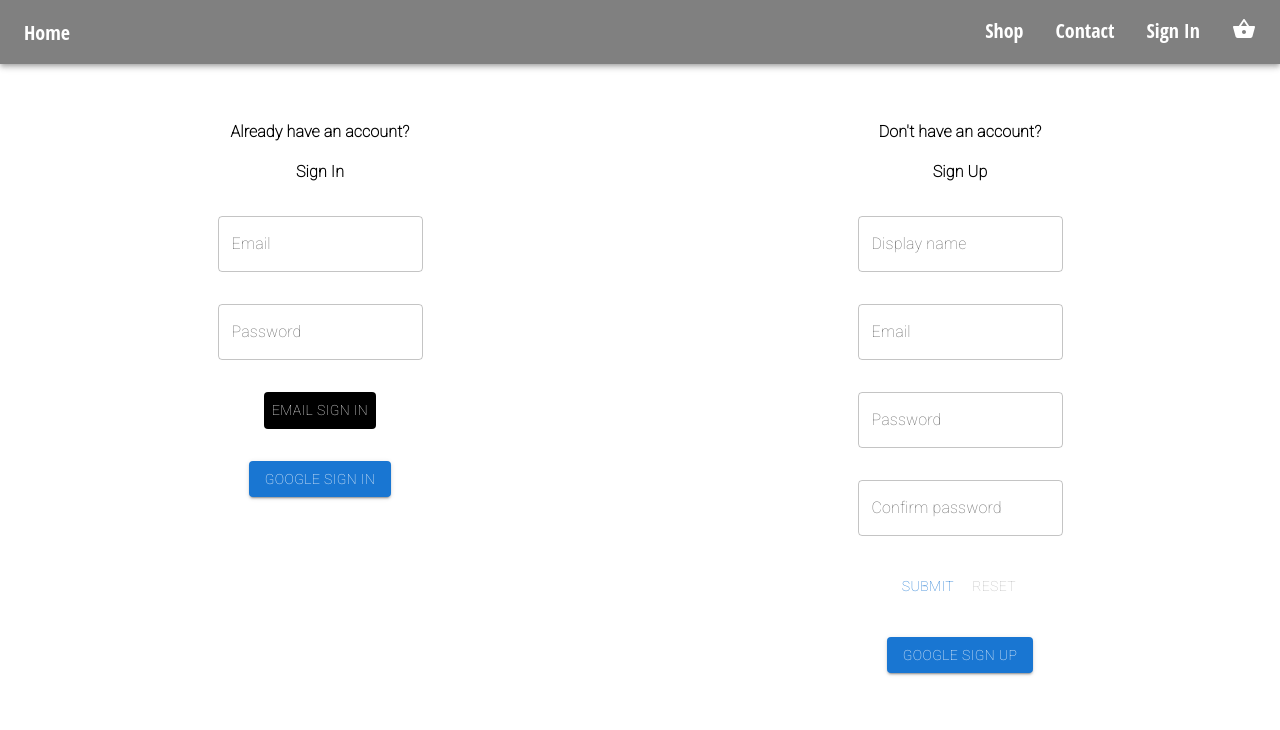
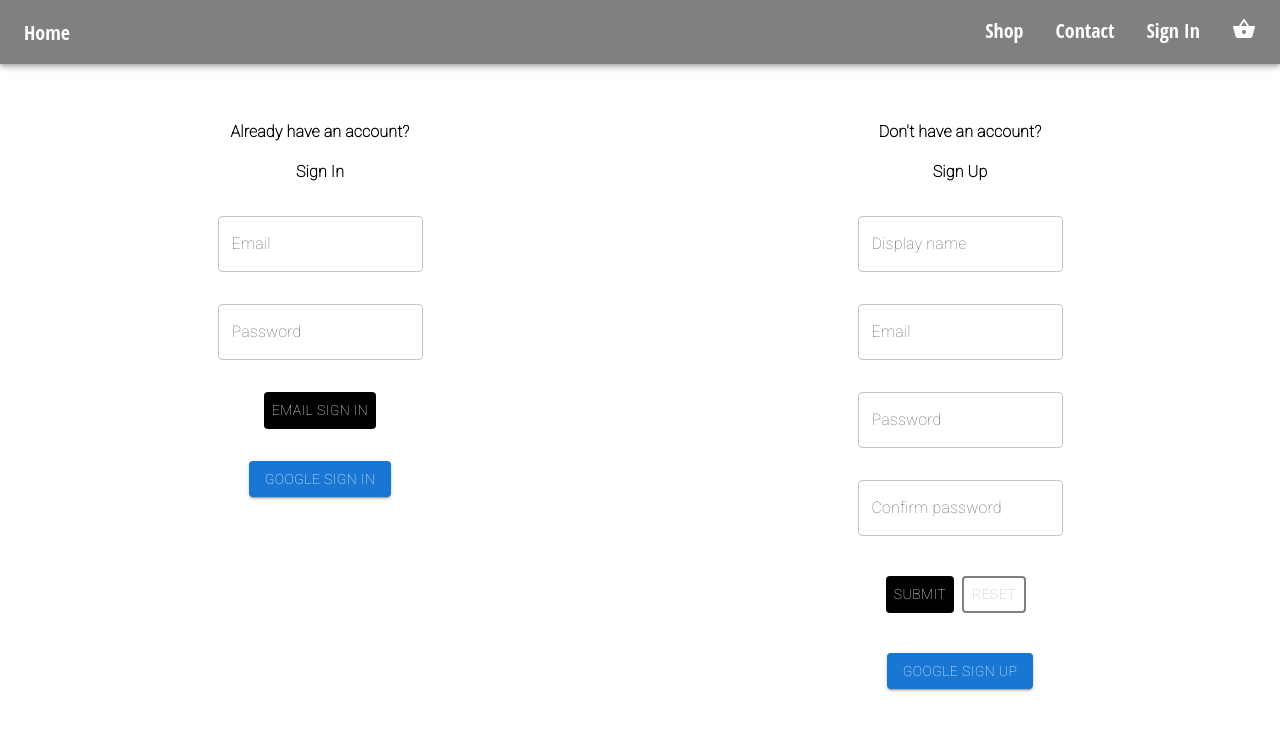
Before and after one commit to phillipdunn/Ecommerce, a React (Create React App) app: page /auth in a window 1280 px wide. Shown: the top 730 px of the page. Built offline with nearby package versions, Linux system fonts and the light colour scheme.

Commit message:
feat: sign up component

```diff
--- a/src/components/SignUp/SignUp.jsx
+++ b/src/components/SignUp/SignUp.jsx
@@ -88,15 +88,20 @@ const SignUp = () => {
               </Field>
             </Grid>
             <Grid item xs={12} sx={{ m: 2 }}>
-              <Button type="submit" disabled={submitting}>
+              <Button type="submit" disabled={submitting} sx={{ background: 'black', color: 'white' }}>
                 Submit
               </Button>
-              <Button type="button" disabled={submitting || pristine} onClick={form.reset}>
+              <Button
+                type="button"
+                disabled={submitting || pristine}
+                onClick={form.reset}
+                sx={{ border: 'solid 2px grey', p: 0.5, m: 1 }}
+              >
                 Reset
               </Button>
             </Grid>
             <Grid item xs={12} sx={{ mx: 2 }}>
-              {formMessage && <span>{formMessage}</span>}
+              {formMessage && <span sx={{ color: 'red' }}>{formMessage}</span>}
             </Grid>
           </Grid>
           {/* JSON preview */}
```
